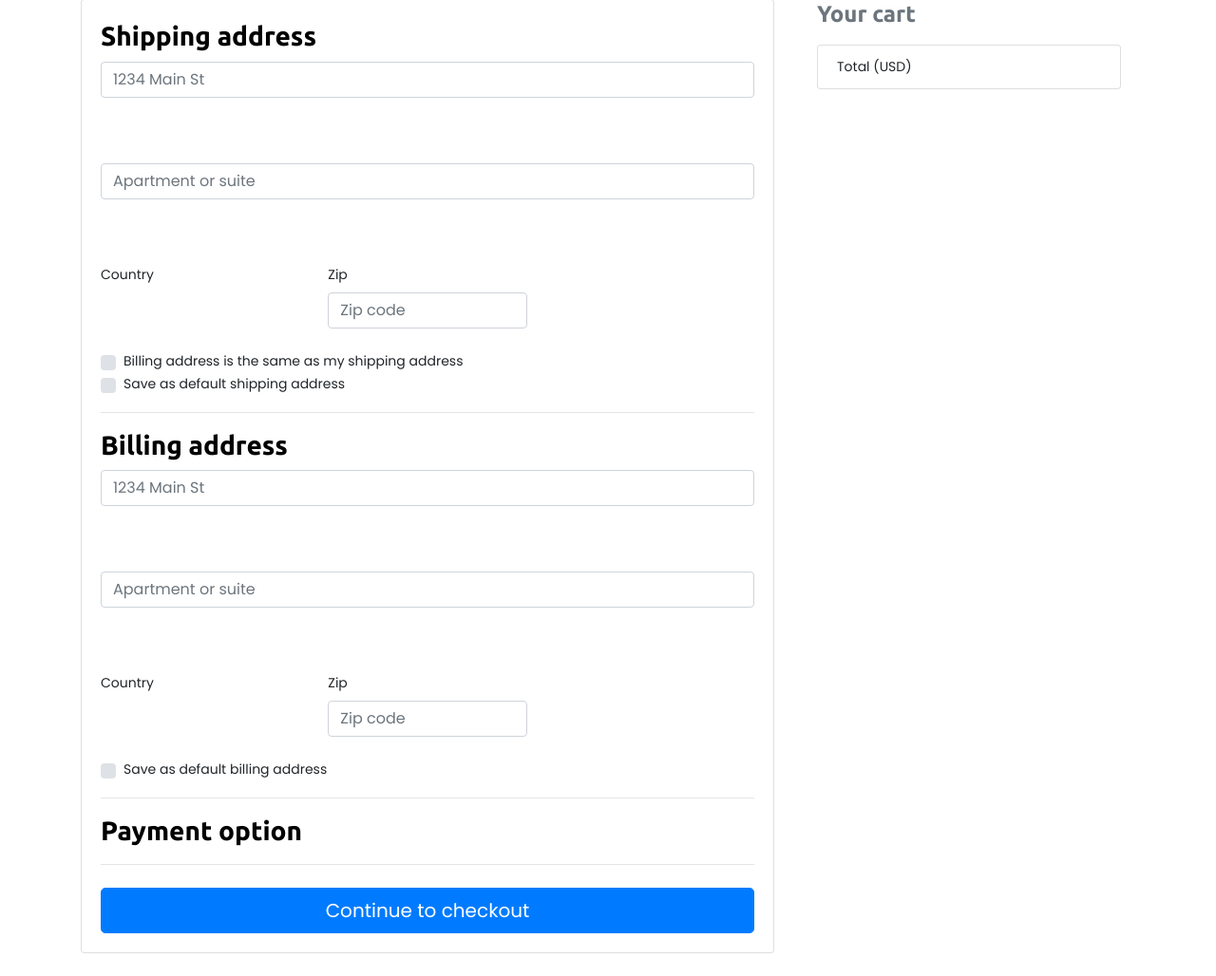
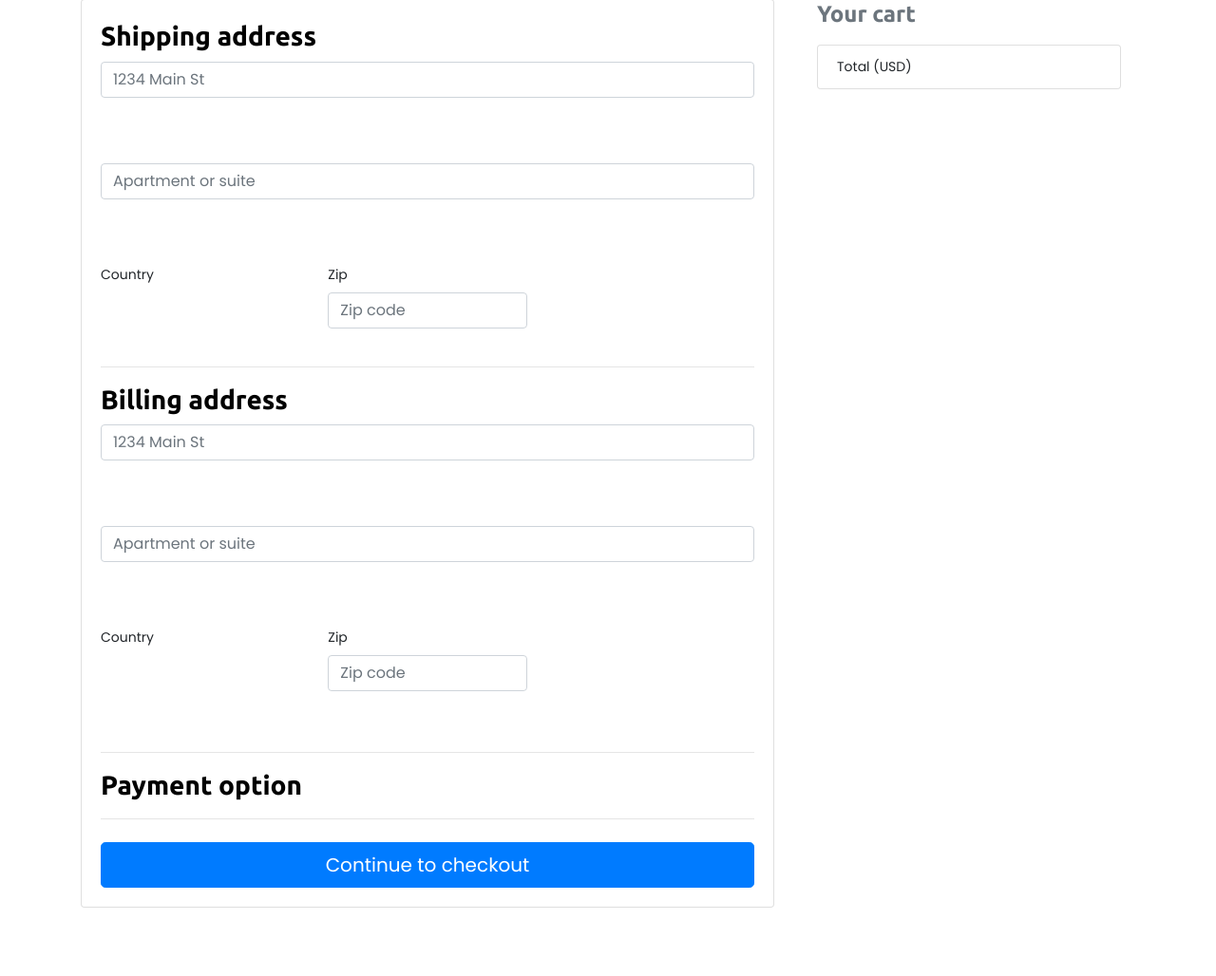
Before and after one commit to kevin123george/kart0, a Django app: template templates/checkout.html in a window 1280 px wide. Shown: the part 290-1318 px from the top of the page at 95% size. After the commit the page ends 1246 px from the top, so only its background shows below. Run offline with Django 3.2, Linux system fonts and the light colour scheme; the template is opened without the code that fills it, so the values that code supplies are empty; some libraries are stand-ins or nearby versions.

Commit message:
make it better

```diff
--- a/core/forms.py
+++ b/core/forms.py
@@ -12,7 +12,7 @@ PAYMENT_CHOICES = (
 
 
 class CheckoutForm(forms.Form):
-    shipping_address = forms.CharField(required=False)
+    shipping_address = forms.CharField(required=True)
     shipping_address2 = forms.CharField(required=False)
     shipping_country = CountryField(blank_label='(select country)').formfield(
         required=False,
--- a/templates/checkout.html
+++ b/templates/checkout.html
@@ -2,7 +2,9 @@
 {% load crispy_forms_tags %}
 
 {% block body %}
+<div style="none">
 
+</div>
   <main >
     <div class="container wow fadeIn">
       <h2 class="my-5 h2 text-center">Checkout form</h2>
@@ -17,12 +19,12 @@
               <div class='hideable_shipping_form'>
 
                 <div class="md-form mb-5">
-                  <input type='text' placeholder='1234 Main St' id='shipping_address' name='shipping_address' class='form-control' />
+                  <input type='text' placeholder='1234 Main St' id='shipping_address' name='shipping_address' class='form-control' required />
                   <label for="shipping_address" class=""></label>
                 </div>
 
                 <div class="md-form mb-5">
-                  <input type='text' placeholder='Apartment or suite' id='shipping_address2' name='shipping_address2' class='form-control' />
+                  <input type='text' placeholder='Apartment or suite' id='shipping_address2' name='shipping_address2' class='form-control' required/>
                   <label for="shipping_address2" class=""></label>
                 </div>
 
@@ -39,30 +41,27 @@
                   </div>
                   <div class="col-lg-4 col-md-6 mb-4">
                     <label for="shipping_zip">Zip</label>
-                    <input type='text' placeholder='Zip code' id='shipping_zip' name='shipping_zip' class='form-control' />
+                    <input type='text' placeholder='Zip code' id='shipping_zip' name='shipping_zip' class='form-control' required />
                     <div class="invalid-feedback">
                       Zip code required.
                     </div>
                   </div>
                 </div>
 
-                <div class="custom-control custom-checkbox">
+                <!-- <div class="custom-control custom-checkbox">
                   <input  type="checkbox" class="custom-control-input" name="same_billing_address" id="same_billing_address">
                   <label class="custom-control-label" for="same_billing_address">Billing address is the same as my shipping address</label>
-                </div>
-                <div class="custom-control custom-checkbox">
-                  <input  type="checkbox" class="custom-control-input" name="set_default_shipping" id="set_default_shipping">
-                  <label class="custom-control-label" for="set_default_shipping">Save as default shipping address</label>
-                </div>
+                </div> -->
+
 
               </div>
 
-              {% if default_shipping_address %}
+              <!-- {% if default_shipping_address %}
               <div class="custom-control custom-checkbox">
                 <input type="checkbox" class="custom-control-input" name="use_default_shipping" id="use_default_shipping">
                 <label class="custom-control-label" for="use_default_shipping">Use default shipping address: {{ default_shipping_address.street_address|truncatechars:10 }}</label>
               </div>
-              {% endif %}
+              {% endif %} -->
 
               <hr>
 
@@ -70,12 +69,12 @@
 
               <div class='hideable_billing_form'>
                 <div class="md-form mb-5">
-                  <input type='text' placeholder='1234 Main St' id='billing_address' name='billing_address' class='form-control' />
+                  <input type='text' placeholder='1234 Main St' id='billing_address' name='billing_address' class='form-control' required/>
                   <label for="billing_address" class=""></label>
                 </div>
 
                 <div class="md-form mb-5">
-                  <input type='text' placeholder='Apartment or suite' id='billing_address2' name='billing_address2' class='form-control' />
+                  <input type='text' placeholder='Apartment or suite' id='billing_address2' name='billing_address2' class='form-control' required />
                   <label for="billing_address2" class=""></label>
                 </div>
 
@@ -90,7 +89,7 @@
 
                   <div class="col-lg-4 col-md-6 mb-4">
                     <label for="billing_zip">Zip</label>
-                    <input type='text' placeholder='Zip code' id='billing_zip' name='billing_zip' class='form-control' />
+                    <input type='text' placeholder='Zip code' id='billing_zip' name='billing_zip' class='form-control' required/>
                     <div class="invalid-feedback">
                       Zip code required.
                     </div>
@@ -99,16 +98,16 @@
                 </div>
 
                 <div class="custom-control custom-checkbox">
-                  <input type="checkbox" class="custom-control-input" name="set_default_billing" id="set_default_billing">
-                  <label class="custom-control-label" for="set_default_billing">Save as default billing address</label>
+                  <!-- <input type="checkbox" class="custom-control-input" name="set_default_billing" id="set_default_billing">
+                  <label class="custom-control-label" for="set_default_billing">Save as default billing address</label> -->
                 </div>
 
               </div>
 
               {% if default_billing_address %}
               <div class="custom-control custom-checkbox">
-                <input type="checkbox" class="custom-control-input" name="use_default_billing" id="use_default_billing">
-                <label class="custom-control-label" for="use_default_billing">Use default billing address: {{ default_billing_address.street_address|truncatechars:10 }}</label>
+                <!-- <input type="checkbox" class="custom-control-input" name="use_default_billing" id="use_default_billing">
+                <label class="custom-control-label" for="use_default_billing">Use default billing address: {{ default_billing_address.street_address|truncatechars:10 }}</label> -->
               </div>
               {% endif %}
               <hr>
```
Also changed, not shown: core/views.py (+13 -10 lines), db.sqlite3.
